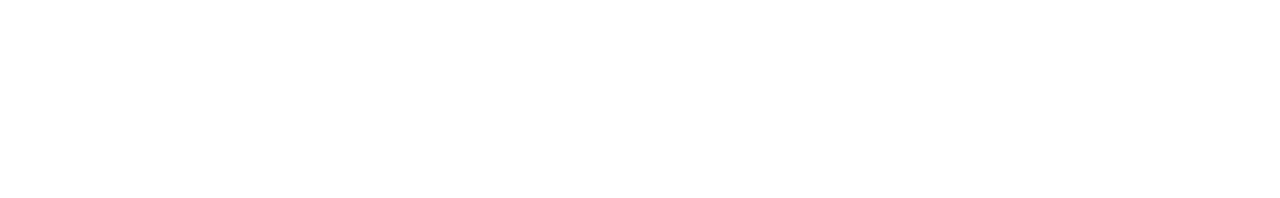
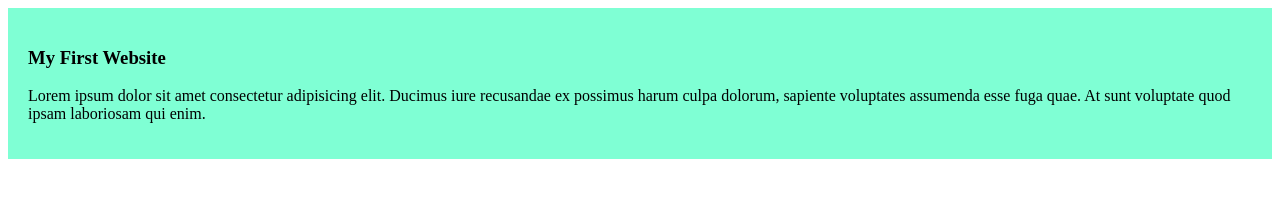
Before and after one commit to JubayerAhmmed280/my-second-github-repo, a plain HTML site: page index.html in a window 1280 px wide. Drawn offline with Linux system fonts and the light colour scheme.

Commit message:
my first blog

```diff
--- /dev/null
+++ b/Style/blog.css
@@ -0,0 +1,4 @@
+div{
+    background-color: aquamarine;
+    padding: 20px;
+}
--- a/index.html
+++ b/index.html
@@ -4,8 +4,12 @@
     <meta charset="UTF-8">
     <meta name="viewport" content="width=device-width, initial-scale=1.0">
     <title>my second github repo</title>
+    <link rel="stylesheet" href="Style/blog.css">
 </head>
 <body>
-
+    <div>
+        <h3>My First Website</h3>
+        <p>Lorem ipsum dolor sit amet consectetur adipisicing elit. Ducimus iure recusandae ex possimus harum culpa dolorum, sapiente voluptates assumenda esse fuga quae. At sunt voluptate quod ipsam laboriosam qui enim.</p>
+    </div>
 </body>
 </html>
```
